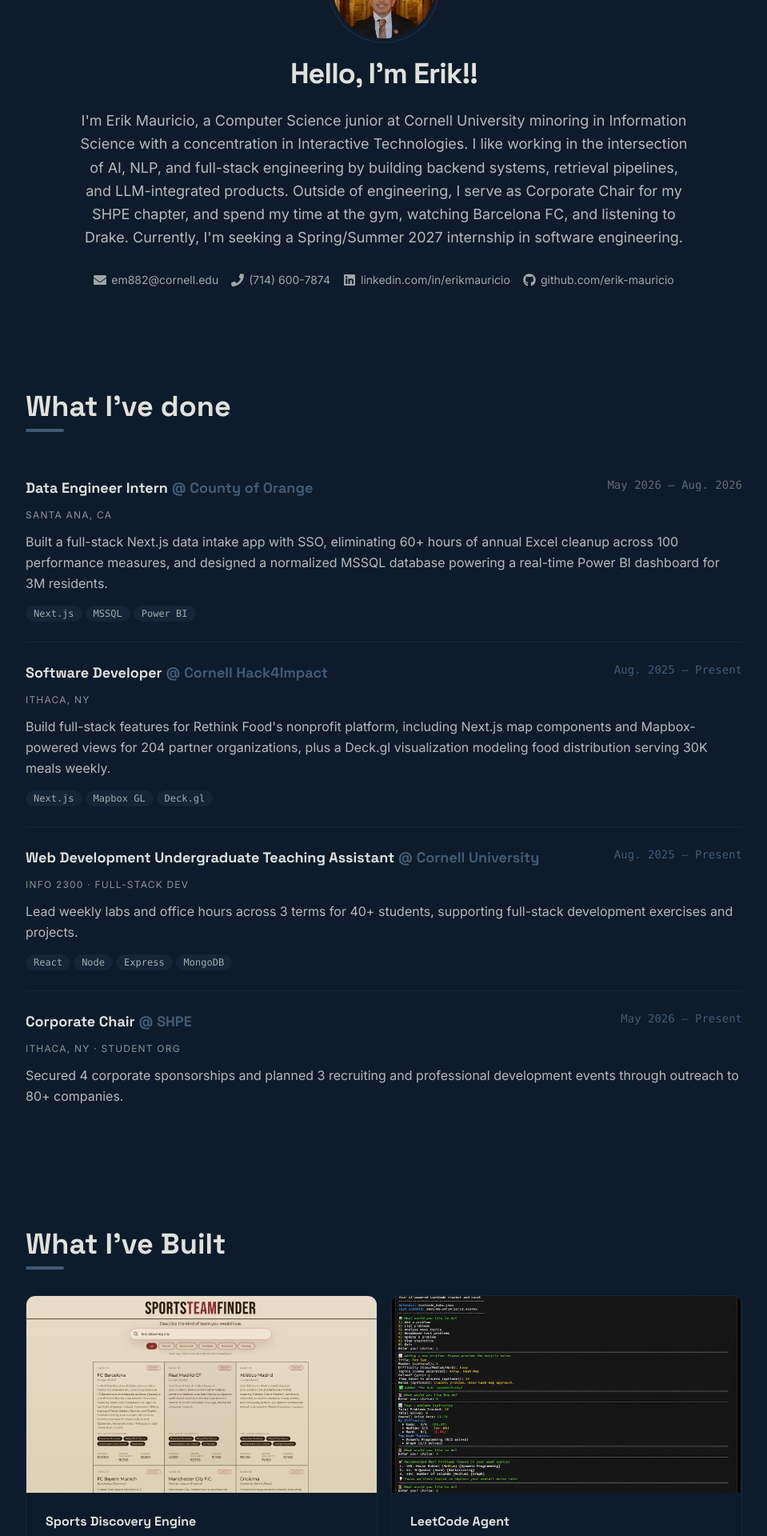
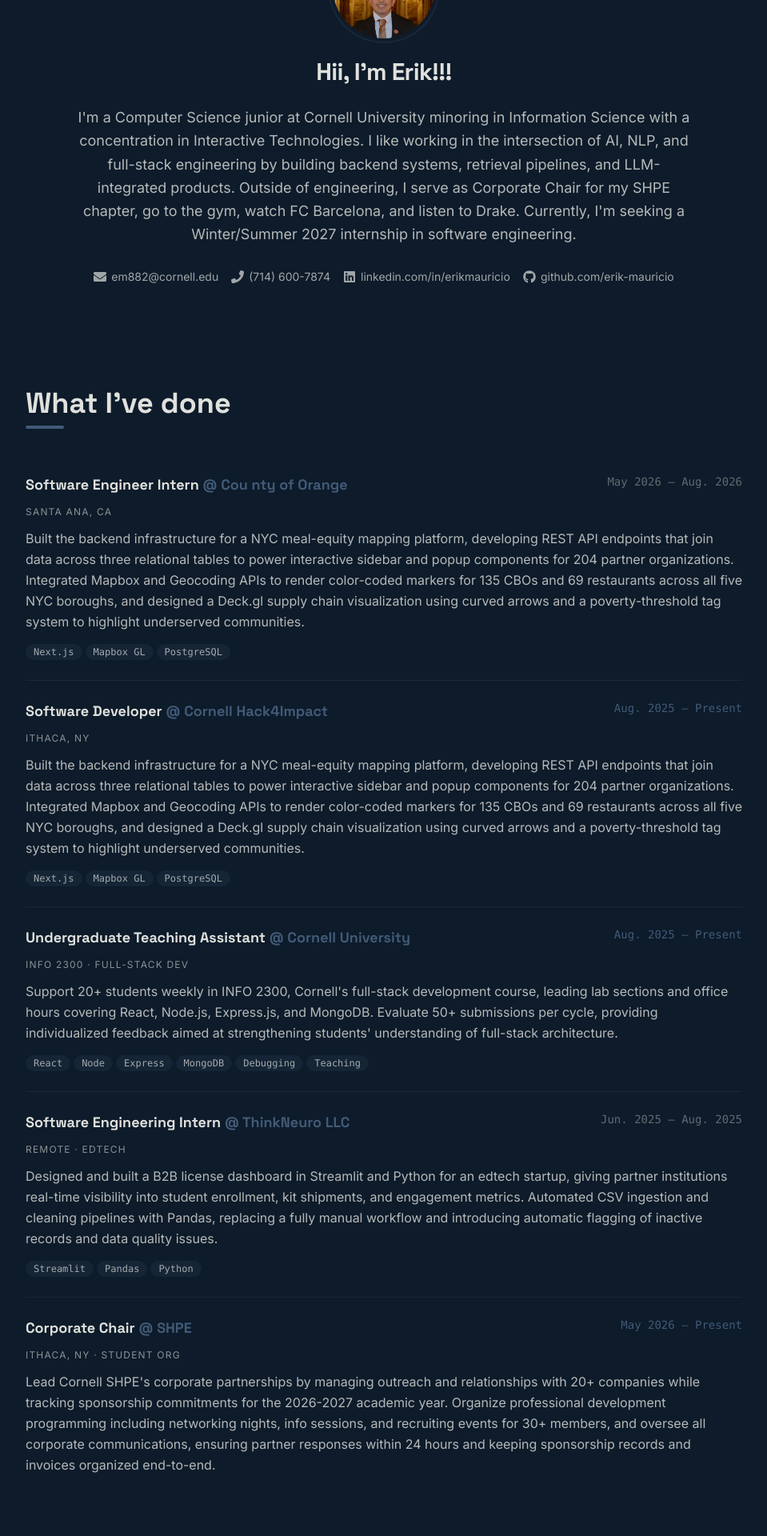
Before and after one commit to erik-mauricio/portfolio-website, a Next.js app: page / in a window 1280 px wide. Shown: the part 280-2200 px from the top of the page at 80% size, without its empty margins (160-1119 px from the left). Built offline with nearby package versions, Linux system fonts and the light colour scheme.

Commit message:
text changes

```diff
--- a/src/app/page.tsx
+++ b/src/app/page.tsx
@@ -16,49 +16,57 @@ export default function Home() {
 
   const languages = [
     "Python",
+    "JavaScript",
+    "TypeScript",
     "Java",
-    "TypeScript",
-    "JavaScript",
-    "PostgreSQL",
-    "MSSQL",
-    "MongoDB",
-    "HTML/CSS",
+    "SQL",
+    "HTML",
+    "CSS",
   ];
 
   const technologies = [
     "React",
     "Next.js",
     "Node.js",
-    "FastAPI",
     "Express.js",
     "Flask",
-    "PyTest",
+    "Streamlit",
+    "Tailwind CSS",
+    "Socket.io",
+    "Pandas",
     "NumPy",
-    "Tailwind CSS",
+    "Mapbox GL",
   ];
 
   const tools = [
+    "PostgreSQL",
+    "MongoDB",
+    "Docker",
     "Git",
-    "Docker",
-    "AWS",
     "REST APIs",
-    "WebSockets",
+    "OpenAI API",
+    "Claude Code",
     "RAG",
-    "Claude Code",
-    "OpenAI API",
+    "TF-IDF",
+    "Word2Vec",
   ];
 
   const experiences = [
     {
-      company: "County of Orange",
-      title: "Data Engineer Intern",
+      company: "Cou nty of Orange",
+      title: "Software Engineer Intern",
       subtitle: "Santa Ana, CA",
       date: "May 2026 – Aug. 2026",
       isActive: false,
       description: [
-        "Built a full-stack Next.js data intake app with SSO, eliminating 60+ hours of annual Excel cleanup across 100 performance measures, and designed a normalized MSSQL database powering a real-time Power BI dashboard for 3M residents.",
+        `Built the backend infrastructure for a NYC meal-equity mapping platform,
+      developing REST API endpoints that join data across three relational tables to power
+      interactive sidebar and popup components for 204 partner organizations.
+      Integrated Mapbox and Geocoding APIs to render color-coded markers for 135 CBOs and 69 restaurants
+      across all five NYC boroughs, and designed a Deck.gl supply chain visualization using curved arrows and
+      a poverty-threshold tag system to highlight underserved communities.`,
       ],
-      techStack: ["Next.js", "MSSQL", "Power BI"],
+      techStack: ["Next.js", "Mapbox GL", "PostgreSQL"],
     },
     {
       company: "Cornell Hack4Impact",
@@ -67,20 +75,49 @@ export default function Home() {
       date: "Aug. 2025 – Present",
       isActive: true,
       description: [
-        "Build full-stack features for Rethink Food's nonprofit platform, including Next.js map components and Mapbox-powered views for 204 partner organizations, plus a Deck.gl visualization modeling food distribution serving 30K meals weekly.",
+        `Built the backend infrastructure for a NYC meal-equity mapping platform,
+        developing REST API endpoints that join data across three relational tables to power
+        interactive sidebar and popup components for 204 partner organizations.
+        Integrated Mapbox and Geocoding APIs to render color-coded markers for 135 CBOs and 69 restaurants
+        across all five NYC boroughs, and designed a Deck.gl supply chain visualization using curved arrows and
+        a poverty-threshold tag system to highlight underserved communities.`,
       ],
-      techStack: ["Next.js", "Mapbox GL", "Deck.gl"],
+      techStack: ["Next.js", "Mapbox GL", "PostgreSQL"],
     },
     {
       company: "Cornell University",
-      title: "Web Development Undergraduate Teaching Assistant",
+      title: "Undergraduate Teaching Assistant",
       subtitle: "INFO 2300 · FULL-STACK DEV",
       date: "Aug. 2025 – Present",
       isActive: true,
       description: [
-        "Lead weekly labs and office hours across 3 terms for 40+ students, supporting full-stack development exercises and projects.",
+        `Support 20+ students weekly in INFO 2300, Cornell's full-stack development course,
+        leading lab sections and office hours covering React, Node.js, Express.js, and MongoDB.
+        Evaluate 50+ submissions per cycle, providing individualized feedback aimed at strengthening
+        students' understanding of full-stack architecture.`,
       ],
-      techStack: ["React", "Node", "Express", "MongoDB"],
+      techStack: [
+        "React",
+        "Node",
+        "Express",
+        "MongoDB",
+        "Debugging",
+        "Teaching",
+      ],
+    },
+    {
+      company: "ThinkNeuro LLC",
+      title: "Software Engineering Intern",
+      subtitle: "REMOTE · EDTECH",
+      date: "Jun. 2025 – Aug. 2025",
+      isActive: false,
+      description: [
+        `Designed and built a B2B license dashboard in Streamlit and Python for an edtech startup,
+        giving partner institutions real-time visibility into student enrollment, kit shipments, and
+        engagement metrics. Automated CSV ingestion and cleaning pipelines with Pandas, replacing a
+        fully manual workflow and introducing automatic flagging of inactive records and data quality issues.`,
+      ],
+      techStack: ["Streamlit", "Pandas", "Python"],
     },
     {
       company: "SHPE",
@@ -89,7 +126,11 @@ export default function Home() {
       date: "May 2026 – Present",
       isActive: true,
       description: [
-        "Secured 4 corporate sponsorships and planned 3 recruiting and professional development events through outreach to 80+ companies.",
+        `Lead Cornell SHPE's corporate partnerships by managing outreach and relationships with 20+
+        companies while tracking sponsorship commitments for the 2026-2027 academic year.
+        Organize professional development programming including networking nights, info sessions, and
+         recruiting events for 30+ members, and oversee all corporate communications, ensuring partner
+          responses within 24 hours and keeping sponsorship records and invoices organized end-to-end.`,
       ],
       techStack: [],
     },
@@ -97,18 +138,18 @@ export default function Home() {
 
   const projects = [
     {
-      title: "Sports Discovery Engine",
+      title: "Sports Team Finder",
       description:
-        "Full-stack sports discovery engine that interprets natural-language queries through a hybrid BM25/SVD/RAG pipeline, beating the strongest lexical baseline by 24.6% higher NDCG@10.",
+        "Search engine that lets users discover sports teams through natural language queries powered by a custom TF-IDF and cosine similarity pipeline.",
       date: "Feb. 2025 – Present",
       techStack: [
-        "Next.js",
-        "TypeScript",
         "Python",
-        "PyTest",
-        "BM25",
-        "SVD/LSA",
+        "Flask",
+        "TF-IDF",
+        "Cosine Similarity",
+        "SVD",
         "RAG",
+        "LLM",
       ],
       github: "https://github.com/moonlightplague/4300-Sports-Team-Finder",
       live: "https://sports-team-finder.4300showcase.infosci.cornell.edu/",
@@ -116,8 +157,8 @@ export default function Home() {
     },
     {
       title: "LeetCode Agent",
-      description:
-        "CLI tool powered by the Claude API that logs LeetCode attempts, identifies weak topics, and recommends what to practice next.",
+      description: `A CLI tool that uses Claude API to log your LeetCode attempts,
+        identify weak topics, and recommend what to practice next.`,
       date: "June 2025 – Aug. 2025",
       techStack: ["Python", "Claude API"],
       github: "https://github.com/erik-mauricio/leetcode-agent",
@@ -126,8 +167,8 @@ export default function Home() {
     },
     {
       title: "Rethink Food",
-      description:
-        "Full-stack interactive map platform visualizing NYC meal supply chains across 204 partner organizations, serving 30,000 meals weekly across all five boroughs.",
+      description: `Full-stack interactive map platform visualizing NYC meal supply chains across
+      204 partner organizations, serving 30,000 meals weekly across all five boroughs.`,
       date: "June 2025 – Aug. 2025",
       techStack: [
         "Next.js",
@@ -143,15 +184,15 @@ export default function Home() {
     {
       title: "Tiempos Perfectos",
       description:
-        "Full-stack adaptive English-learning app that models learner mastery with Bayesian Knowledge Tracing and adapts real-time AI speaking practice via FastAPI WebSockets.",
+        "Full-stack Spanish learning app with verb conjugation drills, reading comprehension exercises, and real-time AI conversation practice.",
       date: "June 2025 – Aug. 2025",
       techStack: [
         "React",
+        "MongoDB",
+        "Express.js",
+        "Node.js",
         "Tailwind CSS",
-        "Python",
-        "FastAPI",
-        "SQLAlchemy",
-        "PostgreSQL",
+        "Socket.io",
       ],
       github: "https://github.com/erik-mauricio/tiempos-perfectos",
       live: "",
@@ -159,8 +200,8 @@ export default function Home() {
     },
     {
       title: "Pelvic Health Association",
-      description:
-        "Centralized web platform serving as PPAC's digital hub for pelvic pain resources, provider directories, educational content, and community events at Cornell.",
+      description: `A centralized web platform serving as PPAC's digital hub for pelvic pain resources,
+        provider directories, educational content, and community events for Cornell. `,
       date: "June 2025 – Aug. 2025",
       techStack: ["React", "MongoDB", "Express.js", "Node.js", "SCSS"],
       github: "https://github.com/cornellh4i/PPAC",
@@ -179,7 +220,10 @@ export default function Home() {
             <ul className="menu menu-horizontal gap-1">
               {navLinks.map((label) => (
                 <li key={label}>
-                  <a href={`#${label.toLowerCase()}`} className="rounded-xl text-sm font-medium">
+                  <a
+                    href={`#${label.toLowerCase()}`}
+                    className="rounded-xl text-sm font-medium"
+                  >
                     {label}
                   </a>
                 </li>
@@ -215,7 +259,7 @@ export default function Home() {
 
       <div className="sticky top-0 z-50 md:hidden navbar bg-base-100 border-b border-base-300 transition-colors">
         <div className="navbar-start">
-          <span className="font-display text-xl font-semibold tracking-tight text-base-content">
+          <span className="font-display text-base font-semibold tracking-tight text-base-content">
             Erik Mauricio
           </span>
         </div>
@@ -228,14 +272,14 @@ export default function Home() {
               aria-label="Toggle theme"
             />
             <svg
-              className="swap-on size-6 fill-current"
+              className="swap-on size-5 fill-current"
               xmlns="http://www.w3.org/2000/svg"
               viewBox="0 0 24 24"
             >
               <path d="M5.64 17l-.71.71a1 1 0 101.41 1.41l.71-.71A1 1 0 005.64 17zM5 12a1 1 0 00-1-1H3a1 1 0 100 2h1a1 1 0 001-1zm8-9a1 1 0 00-1 1v1a1 1 0 102 0V4a1 1 0 00-1-1zm7.66 2.34a1 1 0 00-1.41 0l-.71.71a1 1 0 101.41 1.41l.71-.71a1 1 0 000-1.41zM17 5.64a1 1 0 00.71-.29l.71-.71a1 1 0 10-1.41-1.41l-.71.71A1 1 0 0017 5.64zM12 6a6 6 0 100 12 6 6 0 000-12zm9 5h-1a1 1 0 100 2h1a1 1 0 100-2zm-3.36 6.36a1 1 0 00-1.41 1.41l.71.71a1 1 0 001.41-1.41zM12 18a1 1 0 00-1 1v1a1 1 0 102 0v-1a1 1 0 00-1-1z" />
             </svg>
             <svg
-              className="swap-off size-6 fill-current"
+              className="swap-off size-5 fill-current"
               xmlns="http://www.w3.org/2000/svg"
               viewBox="0 0 24 24"
             >
@@ -254,9 +298,13 @@ export default function Home() {
                 viewBox="0 0 24 24"
                 strokeWidth="1.5"
                 stroke="currentColor"
-                className="size-6"
+                className="size-5"
               >
-                <path strokeLinecap="round" strokeLinejoin="round" d="M6 18 18 6M6 6l12 12" />
+                <path
+                  strokeLinecap="round"
+                  strokeLinejoin="round"
+                  d="M6 18 18 6M6 6l12 12"
+                />
               </svg>
             ) : (
               <svg
@@ -265,7 +313,7 @@ export default function Home() {
                 viewBox="0 0 24 24"
                 strokeWidth="1.5"
                 stroke="currentColor"
-                className="size-6"
+                className="size-5"
               >
                 <path
                   strokeLinecap="round"
@@ -294,7 +342,10 @@ export default function Home() {
         </ul>
       )}
 
-      <section id="about" className="w-full bg-base-100 px-4 pb-16 pt-24 transition-colors sm:px-8 md:pt-28">
+      <section
+        id="about"
+        className="w-full bg-base-100 px-4 pb-16 pt-24 transition-colors sm:px-8 md:pt-28"
+      >
         <div className="mx-auto flex max-w-3xl flex-col items-center gap-6 text-center">
           <div className="avatar">
             <div className="w-28 rounded-full ring-2 ring-base-300 ring-offset-4 ring-offset-base-100 sm:w-32">
@@ -307,22 +358,24 @@ export default function Home() {
               />
             </div>
           </div>
-          <h1 className="font-display text-3xl font-bold tracking-tight text-base-content sm:text-4xl">
-            Hello, I&apos;m Erik!!
+          <div>
+            <h1 className="font-display text-2xl font-bold tracking-tight text-base-content sm:text-3xl">
+              Hii, I'm Erik!!!
             </h1>
+          </div>
           <p className="text-base leading-relaxed text-base-content/80 sm:text-lg">
-            I&apos;m Erik Mauricio, a Computer Science junior at Cornell
-            University minoring in Information Science with a concentration in
-            Interactive Technologies. I like working in the intersection of
-            AI, NLP, and full-stack engineering by building backend systems,
-            retrieval pipelines, and LLM-integrated products. Outside of
-            engineering, I serve as Corporate Chair for my SHPE chapter, and
-            spend my time at the gym, watching Barcelona FC, and listening to
-            Drake. Currently, I&apos;m seeking a Spring/Summer 2027 internship
-            in software engineering.
+            I&apos;m a Computer Science junior at Cornell University minoring in
+            Information Science with a concentration in Interactive
+            Technologies. I like working in the intersection of AI, NLP, and
+            full-stack engineering by building backend systems, retrieval
+            pipelines, and LLM-integrated products. Outside of engineering, I
+            serve as Corporate Chair for my SHPE chapter, go to the gym, watch
+            FC Barcelona, and listen to Drake. Currently, I&apos;m seeking a
+            Winter/Summer 2027 internship in software engineering.
           </p>
           <div className="flex flex-wrap items-center justify-center gap-4 pt-1">
-            {profileLinks.map(({ label, accessibleLabel, href, icon: Icon, external }) => (
+            {profileLinks.map(
+              ({ label, accessibleLabel, href, icon: Icon, external }) => (
                 <a
                   key={label}
                   href={href}
@@ -333,12 +386,16 @@ export default function Home() {
                   <Icon className="size-4" aria-hidden="true" />
                   {label}
                 </a>
-            ))}
+              ),
+            )}
           </div>
         </div>
       </section>
 
-      <section id="experience" className="w-full bg-base-100 px-8 py-16 transition-colors">
+      <section
+        id="experience"
+        className="w-full bg-base-100 px-8 py-16 transition-colors"
+      >
         <div className="max-w-4xl mx-auto">
           <h2 className="font-display font-bold text-4xl mb-2 text-base-content">
             What I&apos;ve done
@@ -429,7 +486,9 @@ export default function Home() {
 
         <section id="skills" className="w-full px-8 py-16">
           <div className="max-w-4xl mx-auto">
-            <h2 className="font-display font-bold text-4xl mb-2 text-base-content">What I use</h2>
+            <h2 className="font-display font-bold text-4xl mb-2 text-base-content">
+              What I use
+            </h2>
             <div className="w-12 h-1 rounded-full bg-primary mb-8" />
             <div className="space-y-5">
               {[
```
Lines whose indentation alone changed are shown as unchanged.
